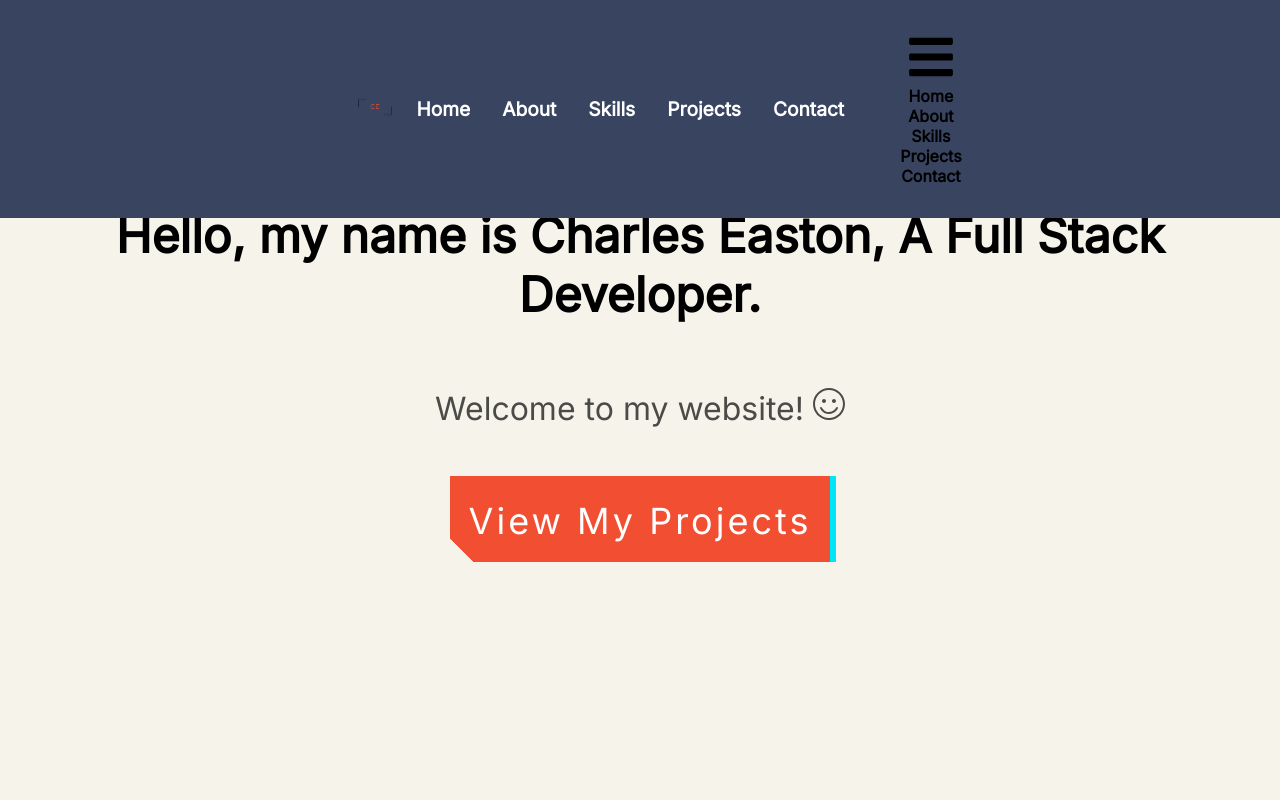
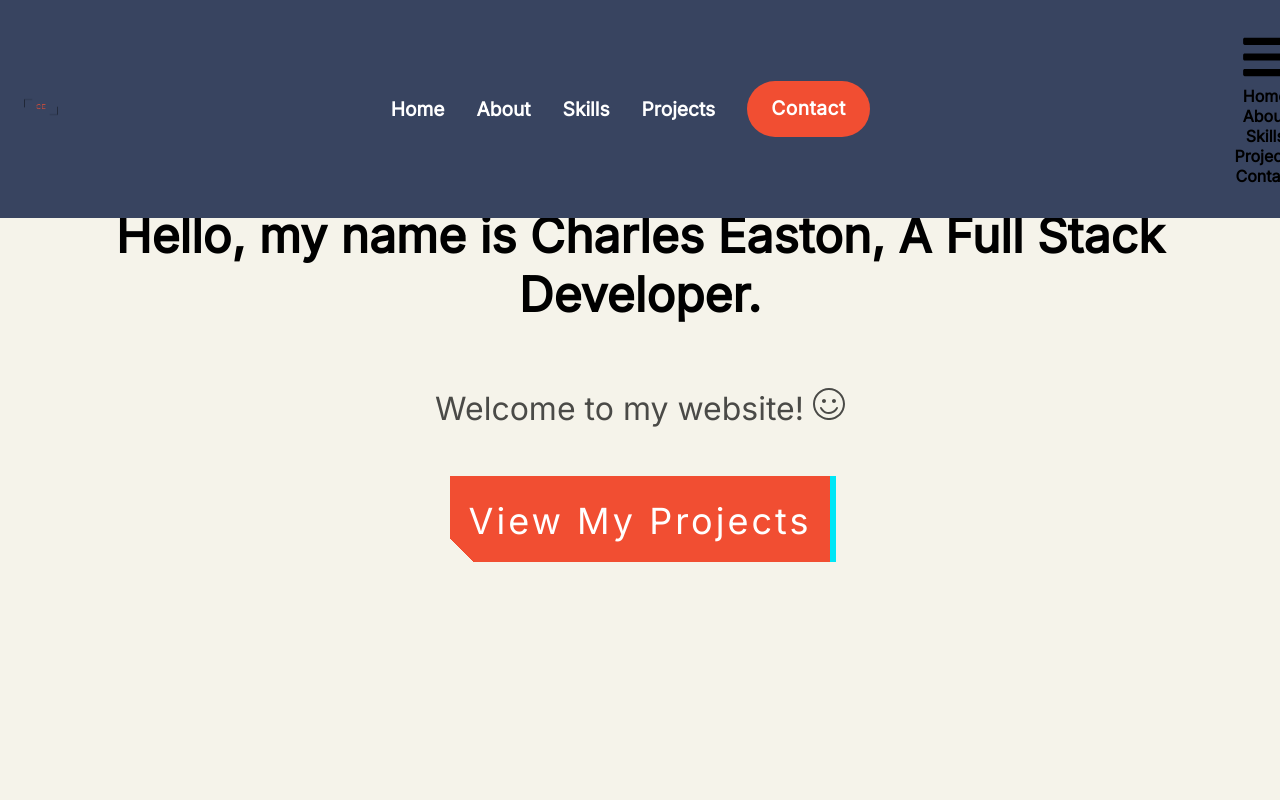
Before and after one commit to Charlesdigital/Portfolio_1, a React (Create React App) app: page / in a window 1280 px wide. Shown: the top 800 px of the page. Built offline with nearby package versions, Linux system fonts and the light colour scheme.

Commit message:
fix navbar link and css

```diff
--- a/src/components/Navbar/navbar.css
+++ b/src/components/Navbar/navbar.css
@@ -32,13 +32,34 @@
 
   .menu {
     margin: 0 1rem;
+    display: flex;
+    align-items: center;
   }
 
   .menu a {
     color: white;
     text-decoration: none;
     font-size: 1.2rem;
-  }
+
+ }
+  .contact {
+    background-color: #F14E32;
+
+    border-radius: 9999px;
+    cursor: pointer;
+    display: inline-block;
+    font-size: 16px;
+    font-weight: 700;
+    letter-spacing: .025em;
+    line-height: 24px;
+    line-height: 1;
+    overflow: hidden;
+    padding: 18px 1.5rem;
+    text-align: center;
+    transition-duration: .15s;
+    transition-property: all;
+    transition-timing-function: cubic-bezier(.4,0,.2,1);  }
+
 
   .hamburger {
     display: none;
--- a/src/components/Navbar/navbar.jsx
+++ b/src/components/Navbar/navbar.jsx
@@ -9,12 +9,13 @@ function Navbar() {
   const handleClick = () => setNav(!nav);
 
   return (
+    <div className="container">
+
     <nav className="nav">
       {/* <div className= "navbar"> */}
-      <div className="container">
-      <div>
+      <a href = "https://velvety-marshmallow-639425.netlify.app/">
             <img className="top-logo" src={CE} alt="logo" />
-          </div>
+          </a>
         <ul className="list">
 
           <li className="menu">
@@ -41,20 +42,17 @@ function Navbar() {
             </Link>
           </li>
 
-          <li className="menu">
-            <Link to="box" smooth={true} duration={500}>
+          <li className="menu" >
+            <Link className="contact" to="box" smooth={true} duration={500}>
               Contact
             </Link>
           </li>
-
-
-
         </ul>
-        <button className="hamburger" >
+        {/* <button className="hamburger" >
           <span></span>
           <span></span>
           <span></span>
-          </button>
+          </button> */}
           <ul
           // className="mobile-list"
           // onClick={handleClick}
@@ -66,7 +64,7 @@ function Navbar() {
 
         {/* Mobile view */}
         <div onClick = {handleClick} className= "burger">
-          {!nav ? <FaBars size={50} /> : <FaTimes size={50}/>}
+          {!nav ? <FaBars size={50} /> :  <FaTimes  className="cross" size={50}/>}
 </div>
 
           <li className="menu2">
@@ -99,8 +97,9 @@ function Navbar() {
             </Link>
           </li>
         </ul>
+        </nav>
+
       </div>
-    </nav>
   );
 }
 
```
